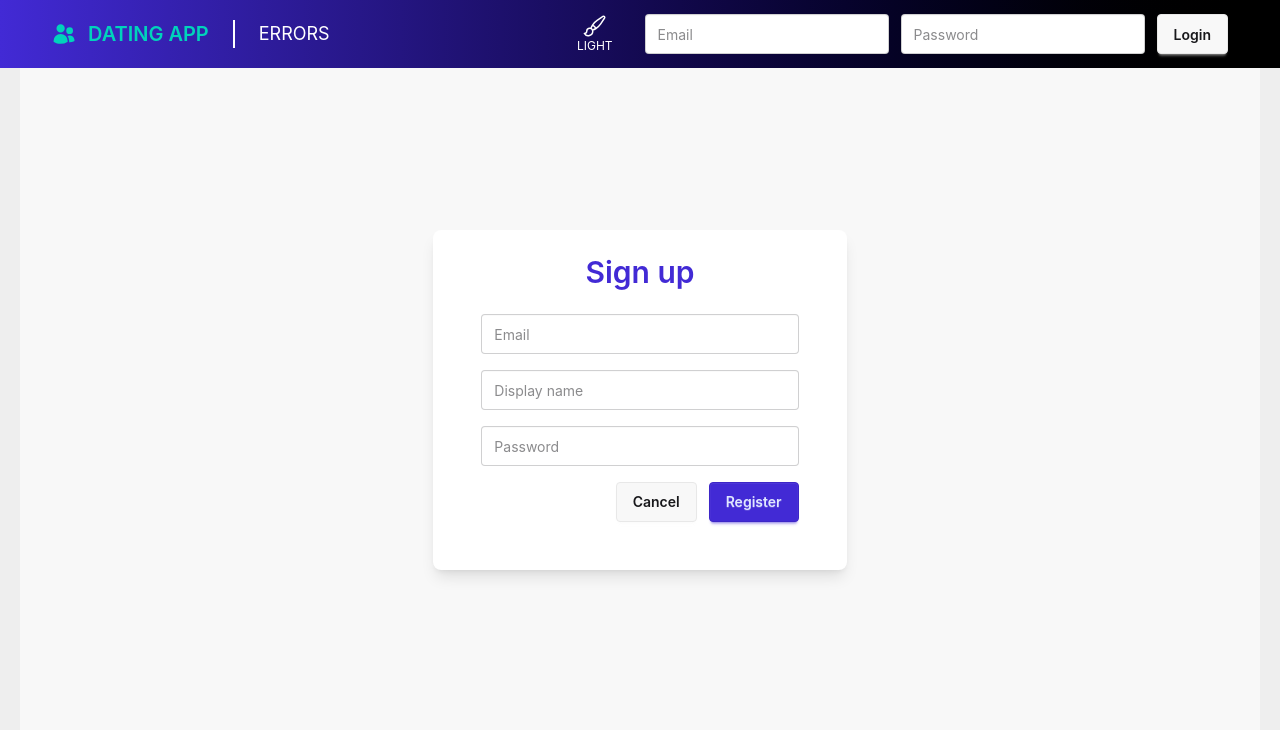
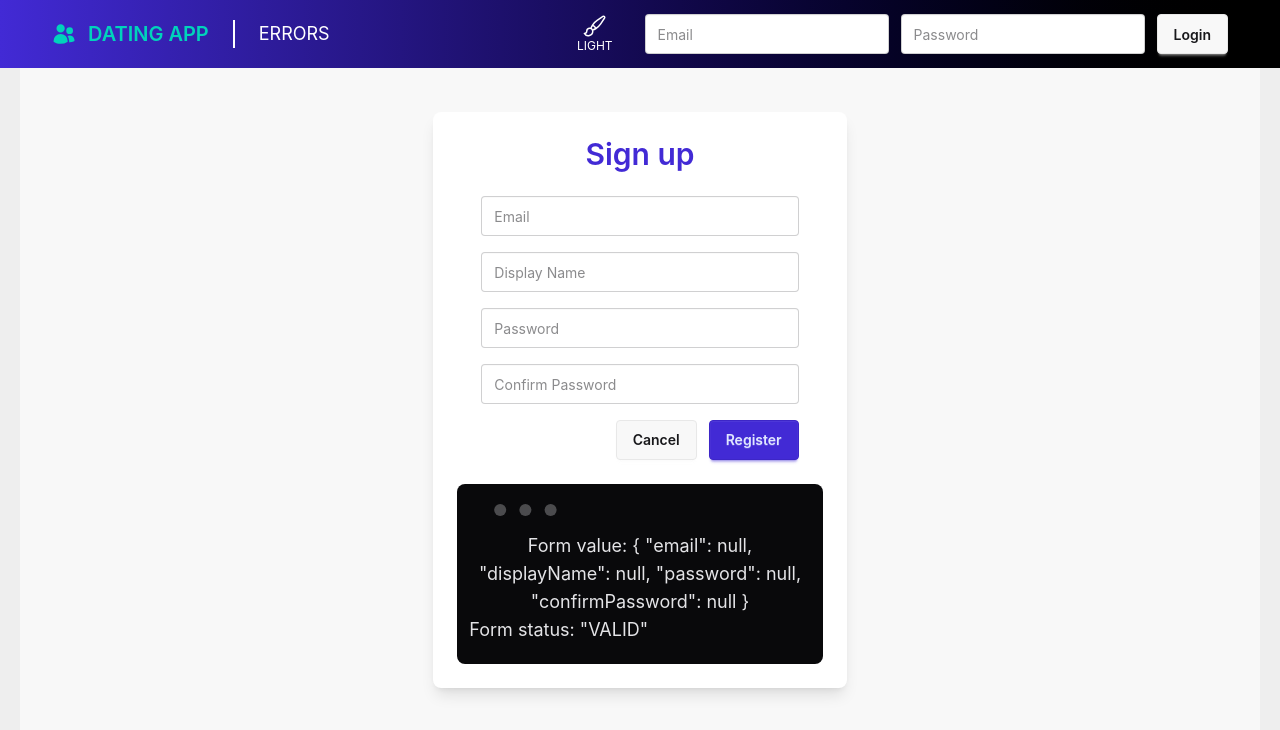
Before and after one commit to MaruDeHabanero/DatingApp2025, an Angular app in the folder client/: page / in a window 1280 px wide. Both pictures are taken after a click on the button "Register". Shown: the top 730 px of the page. Built offline with nearby package versions, Linux system fonts and the light colour scheme.

Commit message:
Parcial05 - Add reactive register form

```diff
--- a/client/src/features/account/register/register.html
+++ b/client/src/features/account/register/register.html
@@ -1,14 +1,31 @@
 <div class="card bg-base-100 w-1/3 mx-auto flex flex-col p-6 rounded-lg shadow-lg">
   <div class="card-title justify-center text-3xl text-primary">Sign up</div>
   <div class="card-body w-full">
-    <form #registerForm="ngForm" class="flex flex-col gap-4 w-full" (ngSubmit)="register()">
-      <input type="text" class="input w-full" name="email" [(ngModel)]="creds.email" placeholder="Email">
-      <input type="text" class="input w-full" name="displayName" [(ngModel)]="creds.displayName" placeholder="Display name">
-      <input type="password" class="input w-full" name="password" [(ngModel)]="creds.password" placeholder="Password">
+    <form [formGroup]="registerForm" class="flex flex-col gap-4 w-full" (ngSubmit)="register()">
+      <label class="floating-label">
+        <span>Email</span>
+        <input class="input w-full" formControlName="email" placeholder="Email">
+      </label>
+      <label class="floating-label">
+        <span>Display Name</span>
+        <input class="input w-full" formControlName="displayName" placeholder="Display Name">
+      </label>
+      <label class="floating-label">
+        <span>Password</span>
+        <input class="input w-full" formControlName="password" placeholder="Password">
+      </label>
+      <label class="floating-label">
+        <span>Confirm Password</span>
+        <input class="input w-full" formControlName="confirmPassword" placeholder="Confirm Password">
+      </label>
       <div class="flex items-center justify-end gap-3">
         <button (click)="cancel()" type="button" class="btn">Cancel</button>
         <button class="btn btn-primary" type="submit">Register</button>
       </div>
     </form>
   </div>
+  <div class="flex flex-col items-start px-3 w-full  mockup-code text-lg">
+    <div>Form value: {{registerForm.value | json}}</div>
+    <div>Form status: {{registerForm.status | json}}</div>
+  </div>
 </div>
--- a/client/src/features/account/register/register.ts
+++ b/client/src/features/account/register/register.ts
@@ -1,27 +1,45 @@
-import { Component, inject, input, output } from '@angular/core';
-import { FormsModule } from '@angular/forms';
+import { Component, inject, OnInit, output } from '@angular/core';
+import { FormControl, FormGroup, ReactiveFormsModule } from '@angular/forms';
 import { AccountService } from '../../../core/services/account-service';
 import { RegisterCreds } from '../../../types/user';
+import { JsonPipe } from '@angular/common';
 
 @Component({
   selector: 'app-register',
-  imports: [FormsModule],
+  imports: [ReactiveFormsModule, JsonPipe],
   templateUrl: './register.html',
   styleUrl: './register.css'
 })
-export class Register {
+export class Register implements OnInit {
   private accountService = inject(AccountService);
+  protected creds = {} as RegisterCreds;
+  protected registerForm: FormGroup = new FormGroup({});
   cancelRegister = output<boolean>();
-  protected creds = {} as RegisterCreds;
+
+  ngOnInit(): void {
+    this.initializeForm();
+  }
+
+  initializeForm() {
+    this.registerForm = new FormGroup({
+      email: new FormControl(),
+      displayName: new FormControl(),
+      password: new FormControl(),
+      confirmPassword: new FormControl()
+    })
+  }
 
   register(): void {
-    this.accountService.register(this.creds).subscribe({
-      next: response => {
-        console.log(response);
-        this.cancel();
-      },
-      error: error => console.log(error)
-    });
+    console.group("REGISTER");
+    console.log(this.registerForm.value);
+    console.groupEnd();
+    // this.accountService.register(this.creds).subscribe({
+    //   next: response => {
+    //     console.log(response);
+    //     this.cancel();
+    //   },
+    //   error: error => console.log(error)
+    // });
   }
 
   cancel(): void {
```
Also changed, not shown: client/angular.json (line endings or trailing spaces), client/package.json (line endings or trailing spaces), 2 other files (tests, documents, lock files or other folders).
